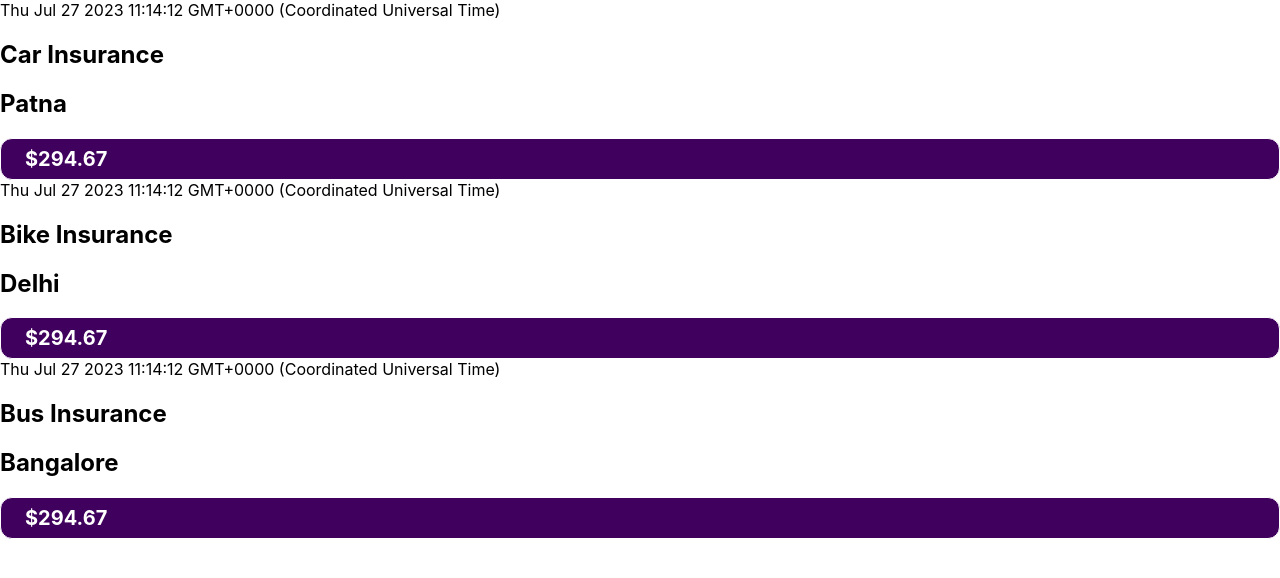
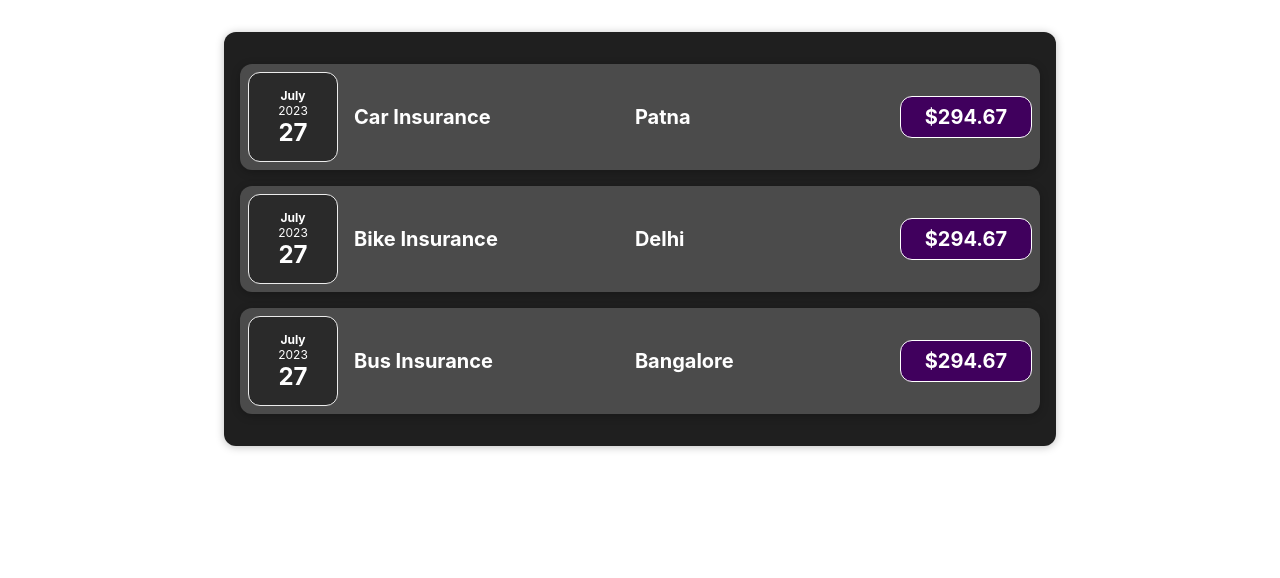
Before and after one commit to myrnd-vivek/expense-tracker-react, a React (Create React App) app: page / in a window 1280 px wide. Shown: the top 578 px of the page. Built offline with nearby package versions, Linux system fonts and the light colour scheme.

Commit message:
Organized the folder structure and code refactor

```diff
--- a/src/App.css
+++ b/src/App.css
@@ -1,38 +1,9 @@
-.App {
-  text-align: center;
+.expenses {
+  padding: 1rem;
+  background-color: rgb(31, 31, 31);
+  margin: 2rem auto;
+  width: 50rem;
+  max-width: 95%;
+  border-radius: 12px;
+  box-shadow: 0 1px 8px rgba(0, 0, 0, 0.25);
 }
-
-.App-logo {
-  height: 40vmin;
-  pointer-events: none;
-}
-
-@media (prefers-reduced-motion: no-preference) {
-  .App-logo {
-    animation: App-logo-spin infinite 20s linear;
-  }
-}
-
-.App-header {
-  background-color: #282c34;
-  min-height: 100vh;
-  display: flex;
-  flex-direction: column;
-  align-items: center;
-  justify-content: center;
-  font-size: calc(10px + 2vmin);
-  color: white;
-}
-
-.App-link {
-  color: #61dafb;
-}
-
-@keyframes App-logo-spin {
-  from {
-    transform: rotate(0deg);
-  }
-  to {
-    transform: rotate(360deg);
-  }
-}
--- a/src/App.js
+++ b/src/App.js
@@ -1,5 +1,7 @@
 import React from 'react'
-import ExpenseItems from './components/ExpenseItems'
+import ExpenseItems from './components/expenses/ExpenseItems'
+import "./App.css";
+import Card from './components/ui/Card';
 
 const App = () => {
   const data = [
@@ -23,14 +25,13 @@ const App = () => {
     }
   ]
   return (
-    <div>
+    <Card className='expenses'>
       {
         data.map((item,index) => {
           return <ExpenseItems date={item.expenseDate} title={item.expenseTitle} amount={item.expenseAmount} location={item.locationOfExpenditure} key={index}/>
         })
       }
-
-    </div>
+    </Card>
   )
 }
 
--- a/src/components/ExpenseItems.js
+++ /dev/null
@@ -1,21 +0,0 @@
-import "./expense-items.css";
-
-const ExpenseItems = (props) => {
-  const expenseDate = props.date;
-  const expenseTitle = props.title;
-  const expenseAmount = props.amount;
-  const locationOfExpenditure = props.location;
-
-	return (
-		<div className="expense-items">
-			<div>{expenseDate.toString()}</div>
-      <div className="expense-items__description">
-        <h2>{expenseTitle}</h2>
-        <h2>{locationOfExpenditure}</h2>
-        <div className="expense-item__price">${expenseAmount}</div>
-      </div>
-		</div>
-	);
-};
-
-export default ExpenseItems;
--- /dev/null
+++ b/src/components/expenses/ExpenseDate.js
@@ -0,0 +1,17 @@
+import "./expense-date.css"
+const ExpenseDate = ({date}) => {
+
+  const year = date.getFullYear();
+  const month = date.toLocaleString("en-US",{month: "long"});
+  const currDate = date.getDate();
+
+  return (
+    <div className="expense-date">
+      <div className="expense-date__month">{month}</div>
+      <div className="expense-date__year">{year}</div>
+      <div className="expense-date__day">{currDate}</div>
+    </div>
+  )
+}
+
+export default ExpenseDate
--- /dev/null
+++ b/src/components/expenses/ExpenseDetails.js
@@ -0,0 +1,11 @@
+const ExpenseDetails = ({title,amount,location}) => {
+  return (
+    <div className="expense-item__description">
+      <h2>{title}</h2>
+      <h2>{location}</h2>
+      <div className="expense-item__price">${amount}</div>
+    </div>
+  )
+}
+
+export default ExpenseDetails
--- /dev/null
+++ b/src/components/expenses/ExpenseItems.js
@@ -0,0 +1,21 @@
+import React from "react";
+import Card from "../ui/Card";
+import ExpenseDate from "./ExpenseDate";
+import ExpenseDetails from "./ExpenseDetails";
+import "./expense-items.css";
+
+const ExpenseItems = (props) => {
+	const expenseDate = props.date;
+	const expenseTitle = props.title;
+	const expenseAmount = props.amount;
+	const locationOfExpenditure = props.location;
+
+	return (
+		<Card className="expense-item">
+	    <ExpenseDate date={expenseDate}/>
+	    <ExpenseDetails amount={expenseAmount} title={expenseTitle} location={locationOfExpenditure} />
+		</Card>
+	);
+};
+
+export default ExpenseItems;
--- /dev/null
+++ b/src/components/expenses/expense-date.css
@@ -0,0 +1,26 @@
+.expense-date {
+  display: flex;
+  flex-direction: column;
+  width: 5.5rem;
+  height: 5.5rem;
+  border: 1px solid #ececec;
+  background-color: #2a2a2a;
+  color: white;
+  border-radius: 12px;
+  align-items: center;
+  justify-content: center;
+}
+
+.expense-date__month {
+  font-size: 0.75rem;
+  font-weight: bold;
+}
+
+.expense-date__year {
+  font-size: 0.75rem;
+}
+
+.expense-date__day {
+  font-size: 1.5rem;
+  font-weight: bold;
+}
--- /dev/null
+++ b/src/components/ui/Card.js
@@ -0,0 +1,12 @@
+import './card.css';
+
+const Card = ({children,className}) => {
+  const classes = 'card ' + className;
+  return (
+    <div className={classes}>
+      {children}
+    </div>
+  )
+}
+
+export default Card
--- /dev/null
+++ b/src/components/ui/card.css
@@ -0,0 +1,4 @@
+.card {
+  border-radius: 12px;
+  box-shadow: 0 1px 8px rgba(0,0,0,0.25);
+}
```
Also changed, not shown: src/components/expenses/expense-items.css (renamed from src/components/expense-items.css).
